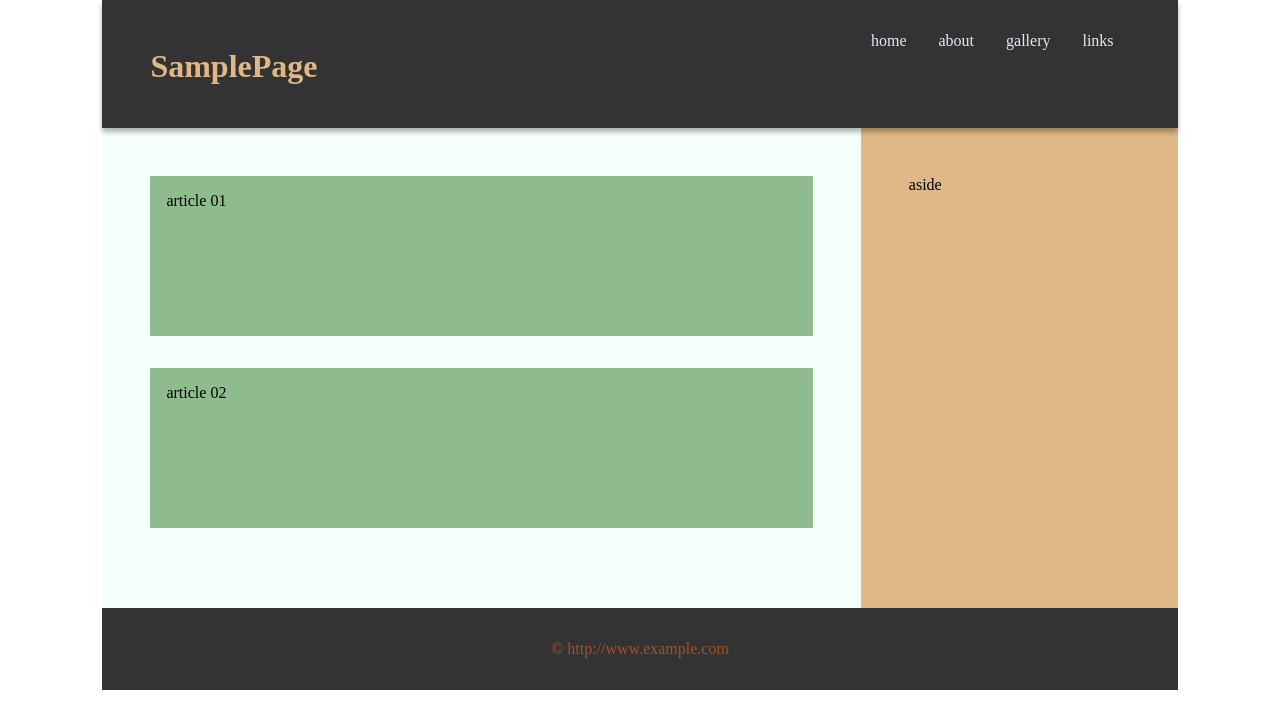
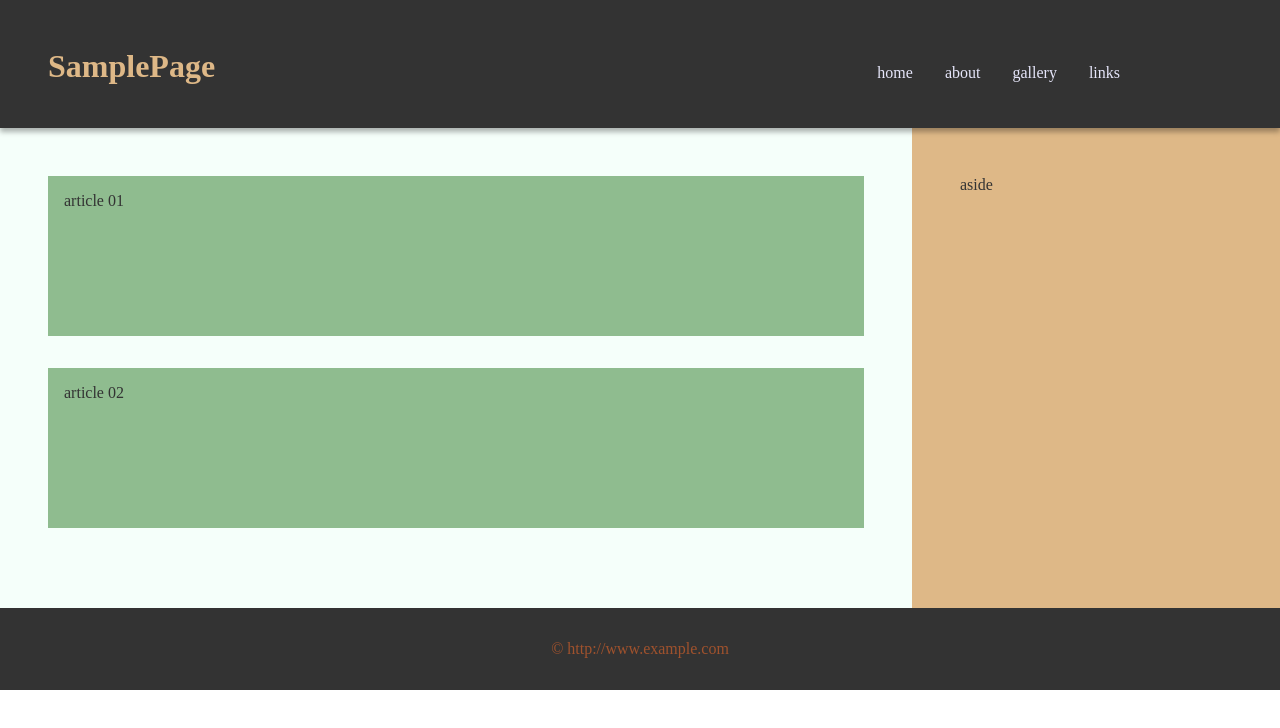
Before and after one commit to Nagisa-kutsukake/css_sample_08, a plain HTML site: page index.html in a window 1280 px wide. Drawn offline with Linux system fonts and the light colour scheme.

Commit message:
Update style.css

```diff
--- a/style.css
+++ b/style.css
@@ -4,12 +4,6 @@
   padding: 0;
   list-style: none;
   text-decoration: none;
-}
-
-#container{
-  width: 84%;
-  max-width: 1280px;
-  margin: 0 auto;
 }
 
 header {
@@ -29,8 +23,8 @@ header {
 
 nav {
      position: absolute;
-     top: 2rem;
-     right: 2rem;
+     top: 4rem;
+     right: 8rem;
 }
 
   nav ul{
@@ -61,12 +55,14 @@ main{
       padding: 1rem;
       margin-bottom: 2rem;
       background: darkseagreen;
+      color: #333;
     }
 
   aside{
     flex: 1;
     padding: 3rem;
     background: burlywood;
+    color: #333;
   }
 
 footer {
```
